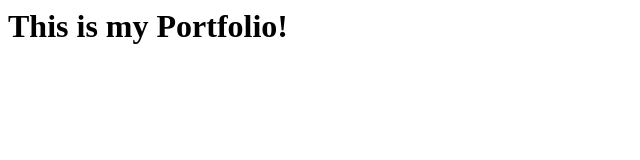
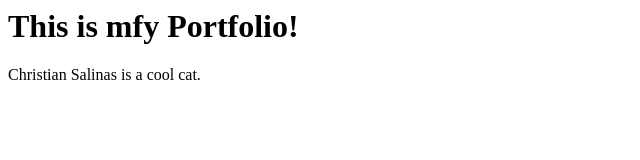
Before and after one commit to Csalinas1009/MyPortfolio, a plain HTML site: page index.html in a window 1280 px wide. Shown: the whole page, without its empty margins (0-640 px from the left). Drawn offline with Linux system fonts and the light colour scheme.

Commit message:
Added <e>

```diff
--- a/index.html
+++ b/index.html
@@ -1 +1,2 @@
-<h1>This is my Portfolio!</h1>
+<h1>This is mfy Portfolio!</h1>
+    <e>Christian Salinas is a cool cat.</e>
```
